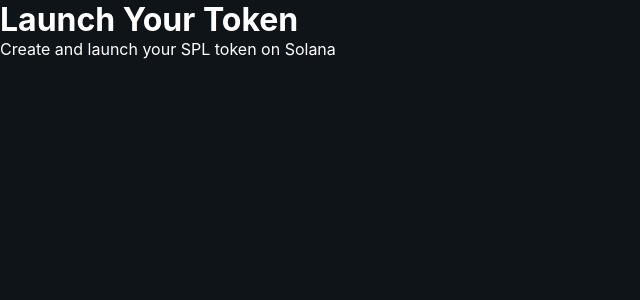
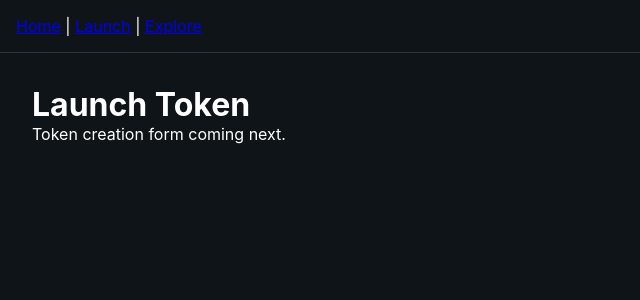
Before and after one commit to chartedlife221-hub/TrustFun.Com, a React app in the folder frontend/: page /launch in a window 1280 px wide. Shown: the top 300 px of the page, without its empty margins (0-640 px from the left). Built offline with nearby package versions, Linux system fonts and the light colour scheme; the HTML template or start-up script is replaced by a standard one.

Commit message:
Update frontend src/pages/LaunchPage.tsx with proper formatting and Navbar

```diff
--- a/frontend/src/pages/LaunchPage.tsx
+++ b/frontend/src/pages/LaunchPage.tsx
@@ -1,10 +1,25 @@
-function LaunchPage() {
+import Navbar from
+"../components/layout/Navbar";
+
+export default function LaunchPage() {
   return (
-    <div className="launch-page">
-      <h1>Launch Your Token</h1>
-      <p>Create and launch your SPL token on Solana</p>
-    </div>
-  )
+    <>
+      <Navbar />
+
+      <div
+        style={{
+          padding: "2rem"
+        }}
+      >
+        <h1>
+          Launch Token
+        </h1>
+
+        <p>
+          Token creation form
+          coming next.
+        </p>
+      </div>
+    </>
+  );
 }
-
-export default LaunchPage
```
